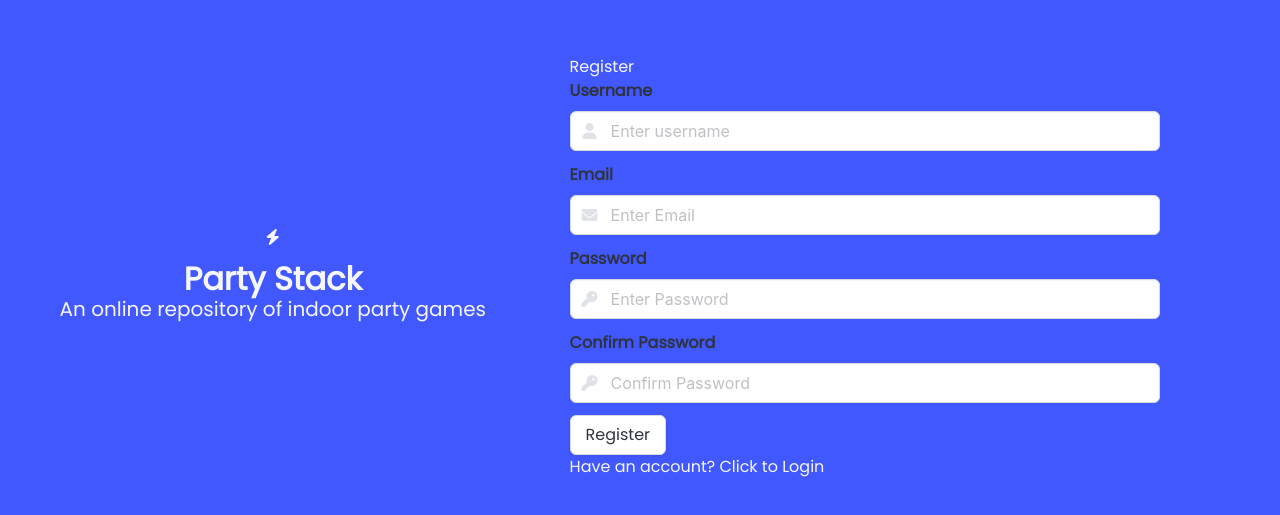
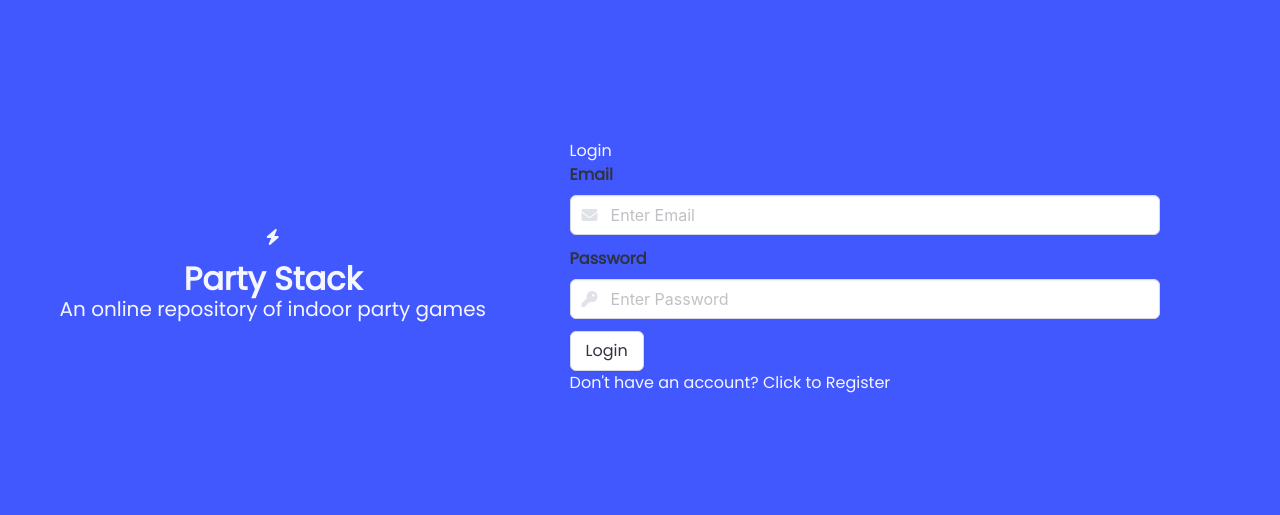
Before and after one commit to ladeoshodi/party-stack-fe, a React (Vite) app: page / in a window 1280 px wide. Shown: the part 133-648 px from the top of the page. Built offline with nearby package versions, Linux system fonts and the light colour scheme.

Commit message:
Fix proxy server

```diff
--- a/src/components/LandingPage.tsx
+++ b/src/components/LandingPage.tsx
@@ -3,7 +3,7 @@ import Register from "./Register";
 import Login from "./Login";
 
 function LandingPage() {
-  const [showRegistration, setShowRegistration] = useState(true);
+  const [showLogin, setShowLogin] = useState(true);
   return (
     <>
       <section className="hero is-link is-fullheight">
@@ -19,10 +19,10 @@ function LandingPage() {
               </p>
             </div>
             <div className="column">
-              {showRegistration ? (
-                <Register setShowRegistration={setShowRegistration} />
+              {showLogin ? (
+                <Login setShowLogin={setShowLogin} />
               ) : (
-                <Login />
+                <Register setShowLogin={setShowLogin} />
               )}
             </div>
           </div>
--- a/src/components/Login.tsx
+++ b/src/components/Login.tsx
@@ -1,8 +1,108 @@
-function Login() {
+import axios, { AxiosError } from "axios";
+import { ChangeEvent, FormEvent, useState } from "react";
+import { toast } from "bulma-toast";
+
+interface IShowLogin {
+  setShowLogin: (showLogin: boolean) => void;
+}
+
+interface IApiResponse {
+  message: string;
+  token: string;
+}
+
+function Login({ setShowLogin }: IShowLogin) {
+  const [formData, setFormData] = useState({
+    email: "",
+    password: "",
+  });
+
+  async function handleLogin(e: FormEvent) {
+    e.preventDefault();
+    try {
+      const URL = "/api/user/login";
+      const response = await axios.post<IApiResponse>(URL, formData);
+      console.log(response.data.token);
+      localStorage.setItem("token", response.data.token);
+
+      toast({
+        message: response.data.message,
+        type: "is-success",
+        dismissible: true,
+        pauseOnHover: true,
+      });
+    } catch (e: unknown) {
+      toast({
+        message: e.response.data.message,
+        type: "is-danger",
+        dismissible: true,
+        pauseOnHover: true,
+      });
+      console.error(e);
+    }
+  }
+
+  function handleInputChange(e: ChangeEvent<HTMLInputElement>) {
+    const targetElement = e.target.name;
+    const newFormData = {
+      ...formData,
+      [targetElement]: e.target.value,
+    };
+    setFormData(newFormData);
+  }
+
   return (
-    <>
+    <section className="section">
       <p>Login</p>
-    </>
+      <form onSubmit={handleLogin}>
+        <div className="field">
+          <label htmlFor="email" className="label">
+            Email
+          </label>
+          <div className="control has-icons-left">
+            <input
+              id="email"
+              className="input"
+              type="text"
+              placeholder="Enter Email"
+              name="email"
+              value={formData.email}
+              onChange={handleInputChange}
+            />
+            <span className="icon is-small is-left">
+              <i className="fas fa-envelope"></i>
+            </span>
+          </div>
+        </div>
+        <div className="field">
+          <label htmlFor="password" className="label">
+            Password
+          </label>
+          <div className="control has-icons-left">
+            <input
+              id="password"
+              className="input"
+              type="text"
+              placeholder="Enter Password"
+              name="password"
+              value={formData.password}
+              onChange={handleInputChange}
+            />
+            <span className="icon is-small is-left">
+              <i className="fas fa-key"></i>
+            </span>
+          </div>
+        </div>
+        <button className="button">Login</button>
+      </form>
+      <p
+        onClick={() => {
+          setShowLogin(false);
+        }}
+      >
+        Don&apos;t have an account? Click to Register
+      </p>
+    </section>
   );
 }
 
--- a/src/components/Register.tsx
+++ b/src/components/Register.tsx
@@ -2,15 +2,15 @@ import axios from "axios";
 import { ChangeEvent, FormEvent, useState } from "react";
 import { toast } from "bulma-toast";
 
-interface IShowRegistration {
-  setShowRegistration: (showRegistration: boolean) => void;
+interface IShowLogin {
+  setShowLogin: (showLogin: boolean) => void;
 }
 
 interface IApiResponse {
   message: string;
 }
 
-function Register({ setShowRegistration }: IShowRegistration) {
+function Register({ setShowLogin }: IShowLogin) {
   const [formData, setFormData] = useState({
     username: "",
     email: "",
@@ -21,7 +21,7 @@ function Register({ setShowRegistration }: IShowRegistration) {
   async function handleRegistration(e: FormEvent) {
     e.preventDefault();
     try {
-      const URL = "http://localhost:3000/api/user/register";
+      const URL = "/api/user/register";
       const response = await axios.post<IApiResponse>(URL, formData);
       toast({
         message: response.data.message,
@@ -30,7 +30,7 @@ function Register({ setShowRegistration }: IShowRegistration) {
         pauseOnHover: true,
       });
       // show the login page
-      setShowRegistration(false);
+      setShowLogin(true);
     } catch (e: any) {
       toast({
         message: e.response.data.message,
@@ -52,7 +52,6 @@ function Register({ setShowRegistration }: IShowRegistration) {
   }
 
   return (
-    <>
     <section className="section">
       <p>Register</p>
       <form onSubmit={handleRegistration}>
@@ -136,13 +135,12 @@ function Register({ setShowRegistration }: IShowRegistration) {
       </form>
       <p
         onClick={() => {
-            setShowRegistration(false);
+          setShowLogin(true);
         }}
       >
         Have an account? Click to Login
       </p>
     </section>
-    </>
   );
 }
 
```
Lines whose indentation alone changed are shown as unchanged.
